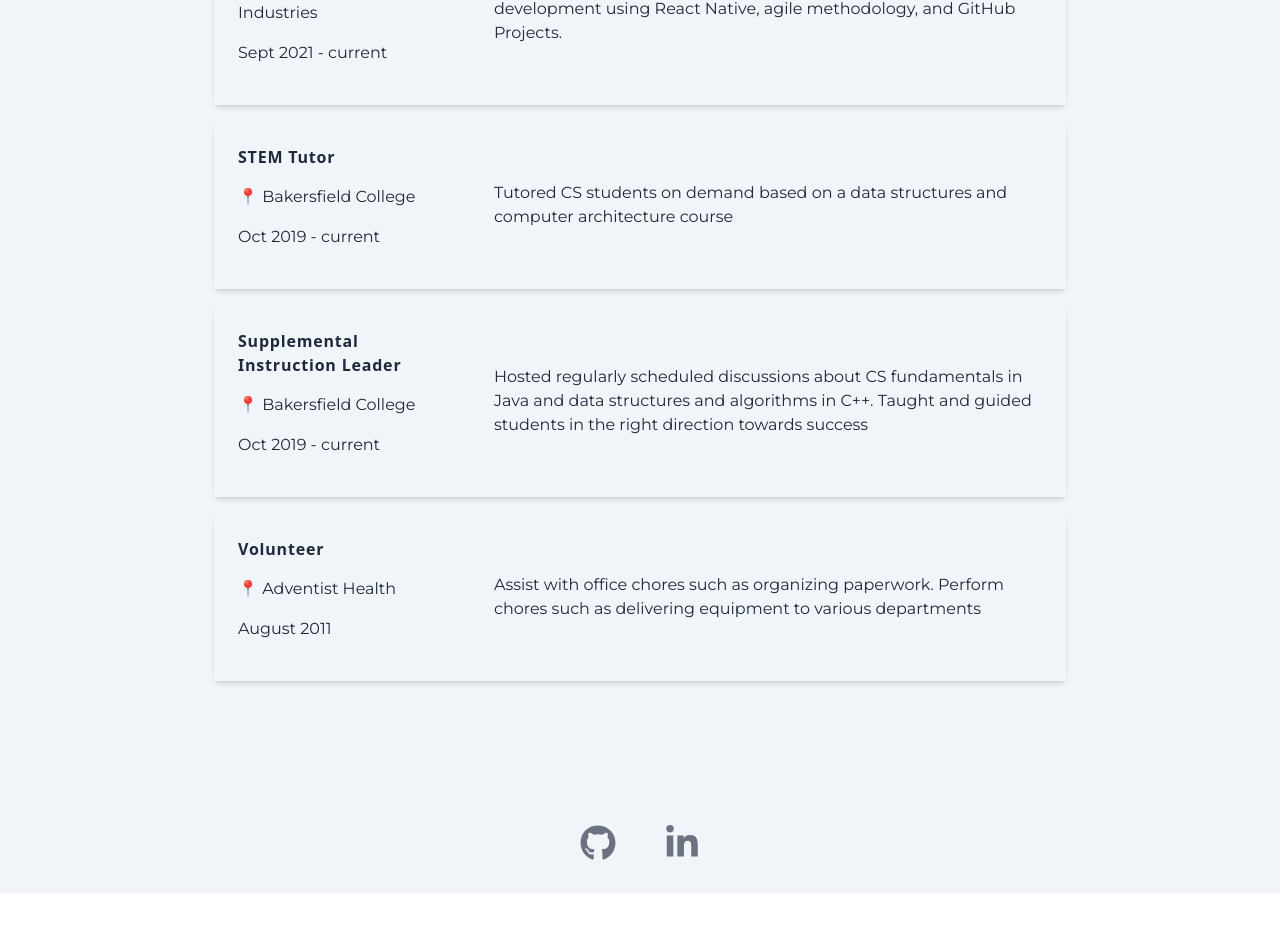
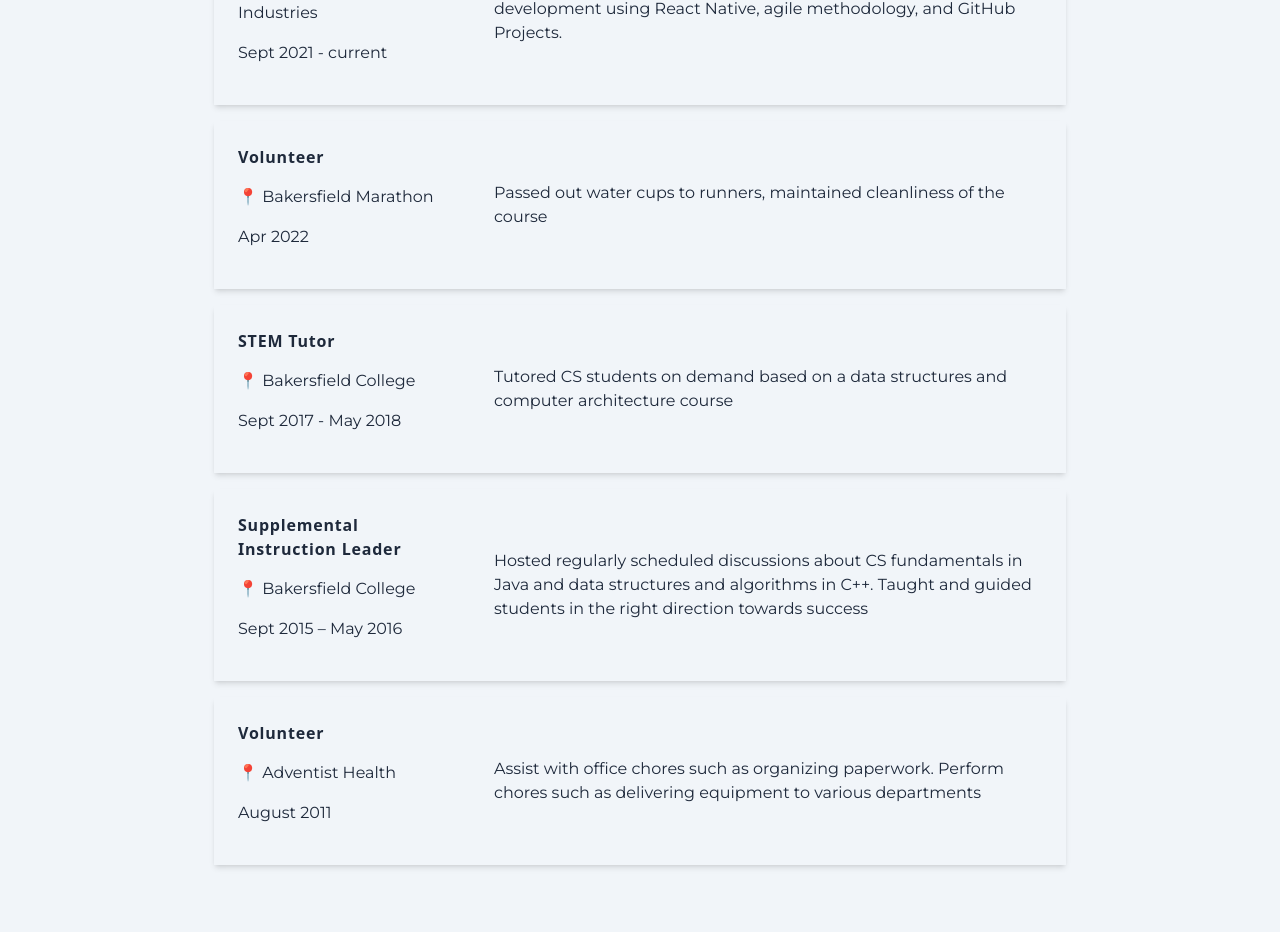
Before and after one commit to alberme/alberme.github.io, a React (Create React App) app: page / in a window 1280 px wide. Shown: the part 1451-2383 px from the top of the page. Before the commit the page ends 2344 px from the top, so only its background shows below. Built offline with nearby package versions, Linux system fonts and the light colour scheme.

Commit message:
chore(events): update timelineEvents

```diff
--- a/src/components/Home.js
+++ b/src/components/Home.js
@@ -18,10 +18,13 @@ const timelineEvents = [
   { title: 'React Native Apprentice', location: 'Alpha Works - Bitwise Industries', date: 'Sept 2021 - current',
    description: 'Currently working on a team to learn web and native app development using React Native, agile methodology, and GitHub Projects.'
   },
-  { title: 'STEM Tutor', location: 'Bakersfield College', date: 'Oct 2019 - current',
+  { title: 'Volunteer', location: 'Bakersfield Marathon', date: 'Apr 2022',
+   description: 'Passed out water cups to runners, maintained cleanliness of the course'
+  },
+  { title: 'STEM Tutor', location: 'Bakersfield College', date: 'Sept 2017 - May 2018',
   description: 'Tutored CS students on demand based on a data structures and computer architecture course'
   },
-  { title: 'Supplemental Instruction Leader', location: 'Bakersfield College', date: 'Oct 2019 - current',
+  { title: 'Supplemental Instruction Leader', location: 'Bakersfield College', date: 'Sept 2015 – May 2016',
   description: 'Hosted regularly scheduled discussions about CS fundamentals in Java and data structures and algorithms in C++. Taught and guided students in the right direction towards success'
   },
   { title: 'Volunteer', location: 'Adventist Health', date: 'August 2011',
```
